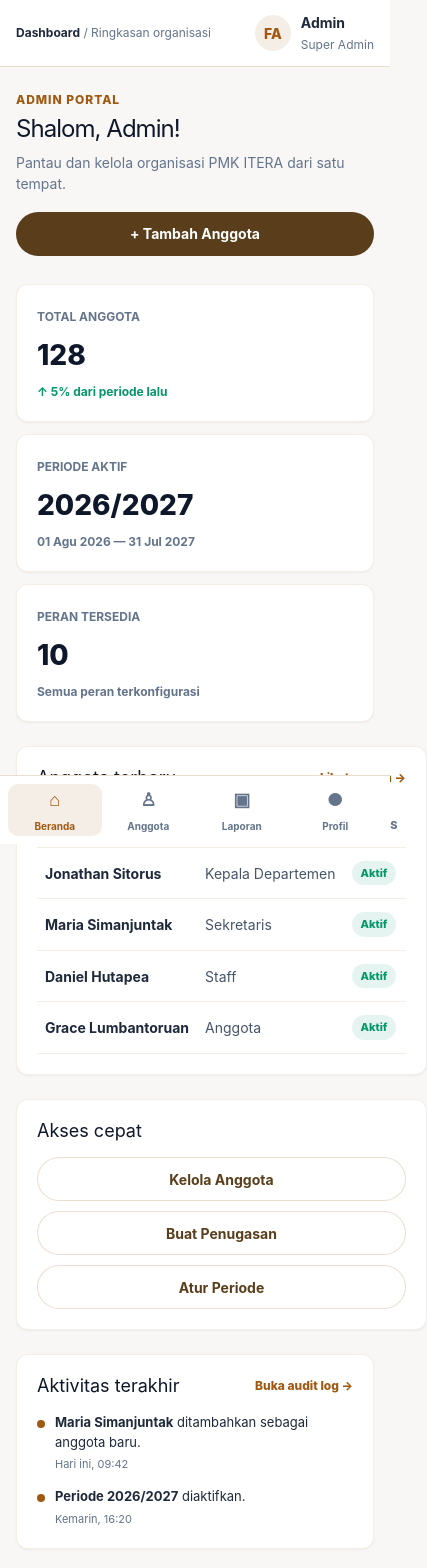
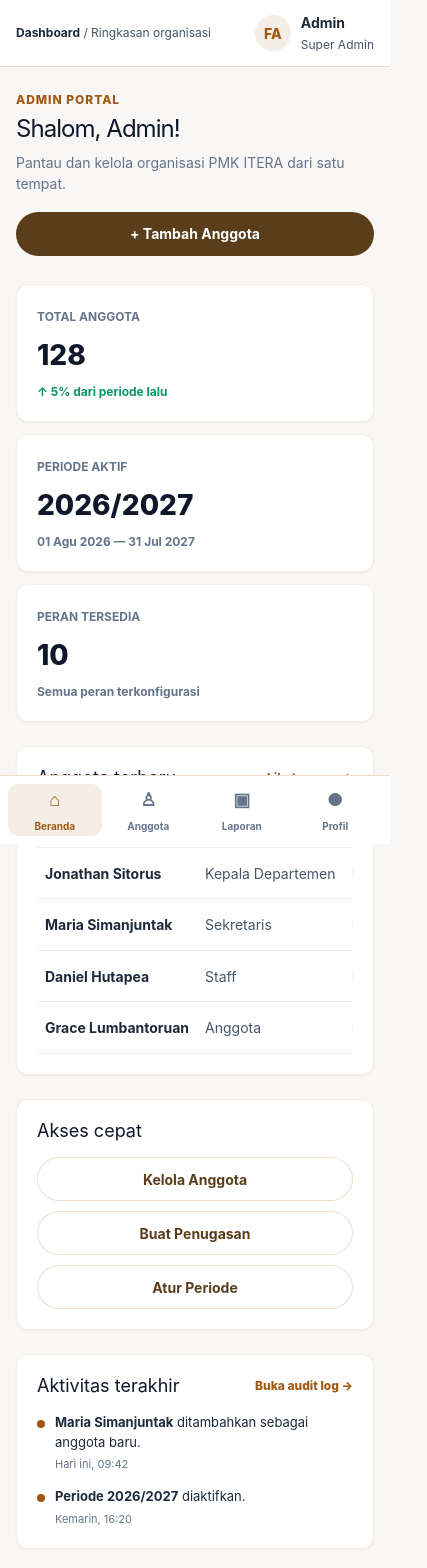
Before and after one commit to Persekutuan-Mahasiswa-Kristen-ITERA/pi-core, a Next.js app in the folder apps/web/: page / in a window 390 px wide. Shown: the top 1568 px of the page, 427 px wide, since content can reach past the window. Built offline with nearby package versions, Linux system fonts and the light colour scheme.

Commit message:
fix(web): contain dashboard layout at mobile breakpoint

```diff
--- a/apps/web/src/app/globals.css
+++ b/apps/web/src/app/globals.css
@@ -54,11 +54,13 @@ a { color: inherit; text-decoration: none; }
 .nav { display: grid; gap: 6px; }
 .nav-link { display: flex; min-height: 44px; align-items: center; gap: 12px; border-radius: 10px; padding: 10px 12px; color: rgba(255,255,255,.78); font-weight: 600; }
 .nav-link:hover, .nav-link[aria-current="page"] { background: rgba(255,255,255,.14); color: var(--color-on-primary); }
+.nav-link[aria-current="page"] { border-left: 3px solid var(--color-gold); padding-left: 9px; }
+.sidebar-footer, .brand-subtitle { color: rgba(255,255,255,.82); }
 .nav-icon { width: 22px; text-align: center; font-size: 16px; }
-.sidebar-footer { margin-top: auto; border-top: 1px solid rgba(255,255,255,.15); padding: 16px 12px 0; color: rgba(255,255,255,.7); font-size: 12px; }
+.sidebar-footer { margin-top: auto; border-top: 1px solid rgba(255,255,255,.15); padding: 16px 12px 0; color: rgba(255,255,255,.82); font-size: 12px; }
 .main { width: calc(100% - 248px); margin-left: 248px; }
 .topbar { display: flex; min-height: 76px; align-items: center; justify-content: space-between; border-bottom: 1px solid var(--color-warm-border); background: var(--color-surface); padding: 16px 32px; }
-.breadcrumb { color: var(--color-muted); font-size: 12px; }
+.breadcrumb { color: var(--color-body); font-size: 12px; }
 .breadcrumb strong { color: var(--color-heading-secondary); }
 .user-menu { display: flex; align-items: center; gap: 10px; }
 .avatar { display: grid; width: 36px; height: 36px; place-items: center; border-radius: 50%; background: var(--color-warm); color: var(--color-accent); font-weight: 800; }
@@ -74,17 +76,19 @@ h3 { font-size: 14px; }
 .button:hover { background: var(--color-primary-strong); }
 .button-secondary { border: 1px solid var(--color-warm-border); background: var(--color-surface); color: var(--color-primary); }
 .stats { display: grid; grid-template-columns: repeat(3, minmax(0, 1fr)); gap: 16px; margin-bottom: 24px; }
-.card { border: 1px solid rgba(161,89,18,.1); border-radius: var(--radius-card); background: var(--color-surface); box-shadow: var(--shadow-card); padding: 20px; }
+.card { min-width: 0; border: 1px solid rgba(161,89,18,.1); border-radius: var(--radius-card); background: var(--color-surface); box-shadow: var(--shadow-card); padding: 20px; }
 .stat-label { color: var(--color-muted); font-size: 12px; font-weight: 700; }
 .stat-value { display: block; margin: 8px 0 4px; color: var(--color-heading); font-size: 28px; font-weight: 800; }
 .stat-meta { color: var(--color-positive); font-size: 12px; font-weight: 700; }
 .stat-meta.neutral { color: var(--color-muted); }
 .grid { display: grid; grid-template-columns: minmax(0, 1.5fr) minmax(280px, 1fr); gap: 24px; }
-.card-heading { display: flex; align-items: center; justify-content: space-between; gap: 12px; margin-bottom: 16px; }
+.card-heading { display: flex; min-width: 0; align-items: center; justify-content: space-between; gap: 12px; margin-bottom: 16px; }
+.card-heading h2 { min-width: 0; }
+.card-heading .text-link { flex: 0 0 auto; }
 .text-link { color: var(--color-accent); font-size: 12px; font-weight: 800; }
 .table-wrap { overflow-x: auto; }
 table { width: 100%; border-collapse: collapse; }
-th { color: var(--color-muted); font-size: 11px; font-weight: 800; letter-spacing: .04em; text-align: left; text-transform: uppercase; }
+th { color: var(--color-body); font-size: 11px; font-weight: 800; letter-spacing: .04em; text-align: left; text-transform: uppercase; }
 th, td { border-bottom: 1px solid rgba(161,89,18,.1); padding: 13px 8px; white-space: nowrap; }
 td { color: var(--color-body); }
 td strong { color: var(--color-heading-secondary); }
@@ -109,7 +113,7 @@ td strong { color: var(--color-heading-secondary); }
   .sidebar { display: none; }
   .main { width: 100%; margin-left: 0; padding-bottom: 76px; }
   .topbar { min-height: 64px; padding: 12px 16px; }
-  .content { padding: 24px 16px; }
+  .content { min-width: 0; padding: 24px 16px; }
   .page-heading { display: block; }
   .page-heading .button { width: 100%; margin-top: 18px; }
   h1 { font-size: 24px; }
```
